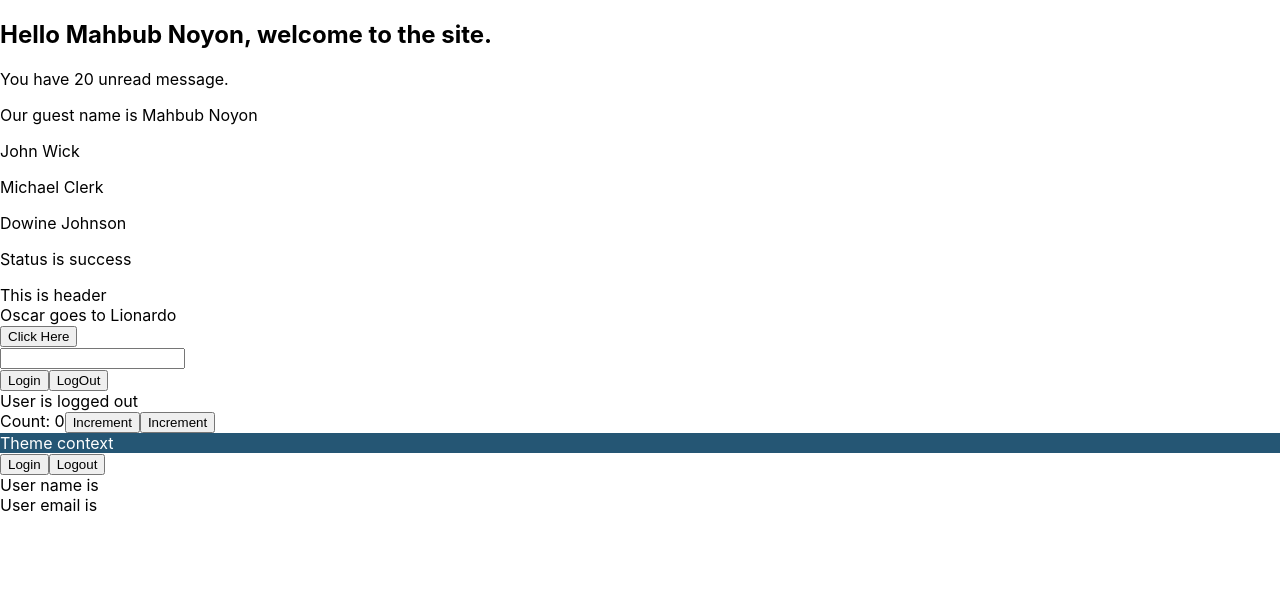
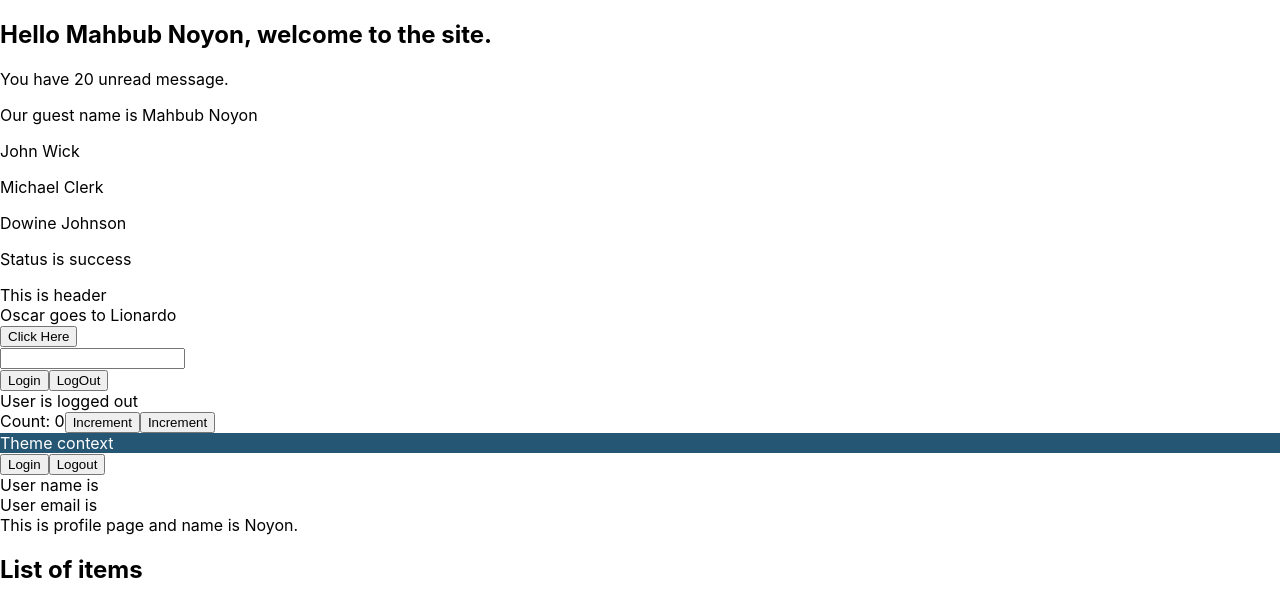
Before and after one commit to mahbubnoyon506/react-type-project, a React (Create React App) app: page / in a window 1280 px wide. Shown: the top 616 px of the page. Built offline with nearby package versions, Linux system fonts and the light colour scheme.

Commit message:
type uses on array of objects

```diff
--- a/src/App.tsx
+++ b/src/App.tsx
@@ -1,10 +1,13 @@
 import './App.css';
+import { Private } from './components/auth/Private';
+import Profile from './components/auth/Profile';
 import Button from './components/Button';
 import Box from './components/context/Box';
 import { ThemeContextProvider } from './components/context/ThemeContext';
 import User from './components/context/User';
 import { UserContext, UserContextProvider } from './components/context/UserContext';
 import Counter from './components/Counter';
+import List from './components/generics/List';
 import Guest from './components/Guest';
 import Header from './components/Header';
 import Input from './components/Input';
@@ -59,6 +62,19 @@
       <UserContextProvider>
         <User />
       </UserContextProvider>
+      <Private isLoggedIn={true} component={Profile}  />
+      {/* <List items={['Apple', 'Orange', 'watermalloon']} onClick={(item => console.log(item))} />
+      <List items={[1, 2, 3]} onClick={(item => console.log(item))} /> */}
+      <List items={[
+        {
+          first: 'Mahbub',
+          last: 'Noyon'
+        },
+        {
+          first: 'Mahbub',
+          last: 'Noyon'
+        },
+      ]}  onClick={(item => console.log(item))}/>
     </div>
   );
 }
--- /dev/null
+++ b/src/components/auth/Login.tsx
@@ -0,0 +1,11 @@
+import React from 'react';
+
+const Login = () => {
+    return (
+        <div>
+
+        </div>
+    );
+};
+
+export default Login;
--- /dev/null
+++ b/src/components/auth/Private.tsx
@@ -0,0 +1,16 @@
+import React from 'react';
+import Login from './Login';
+import { ProfileName } from './Profile';
+
+type PrivateType = {
+    isLoggedIn: boolean
+    component: React.ComponentType<ProfileName>
+}
+
+export const Private = ({isLoggedIn, component:Component}: PrivateType) => {
+    if(isLoggedIn){
+        return <Component name='Noyon' />
+    }else{
+        return <Login />
+    }
+};
--- /dev/null
+++ b/src/components/auth/Profile.tsx
@@ -0,0 +1,13 @@
+import React from 'react';
+export type ProfileName = {
+    name: string
+}
+const Profile = ({name}:ProfileName) => {
+    return (
+        <div>
+            This is profile page and name is {name}.
+        </div>
+    );
+};
+
+export default Profile;
--- /dev/null
+++ b/src/components/generics/List.tsx
@@ -0,0 +1,23 @@
+import React from 'react';
+// type ListProp = {
+//     items: string[] | number[]
+//     onClick: (value:string | number) => void
+// }
+type ListProp<T> = {
+    items: T[]
+    onClick: (value: T) => void
+}
+const List = <T extends {}>({items, onClick}:ListProp<T> ) => {
+    return (
+        <div>
+            <h2>List of items</h2>
+            {items.map((item, index) => {
+                return(
+                    <div key={index} onClick={() => onClick(item)}></div>
+                )
+            })}
+        </div>
+    );
+};
+
+export default List;
```
